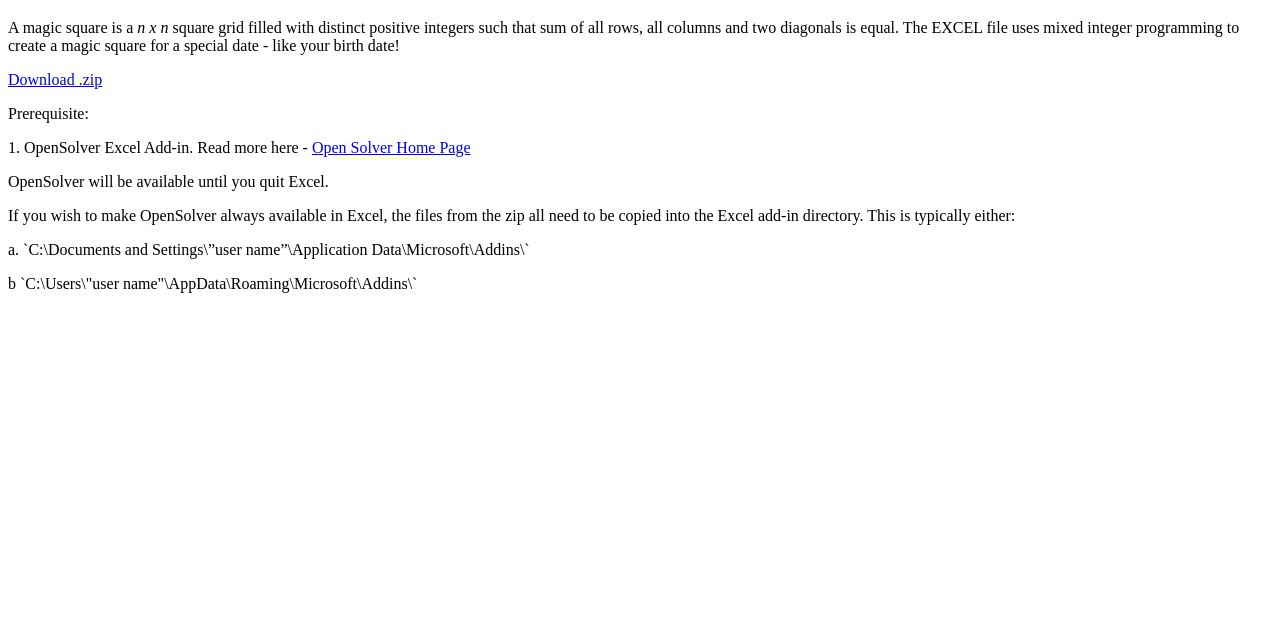
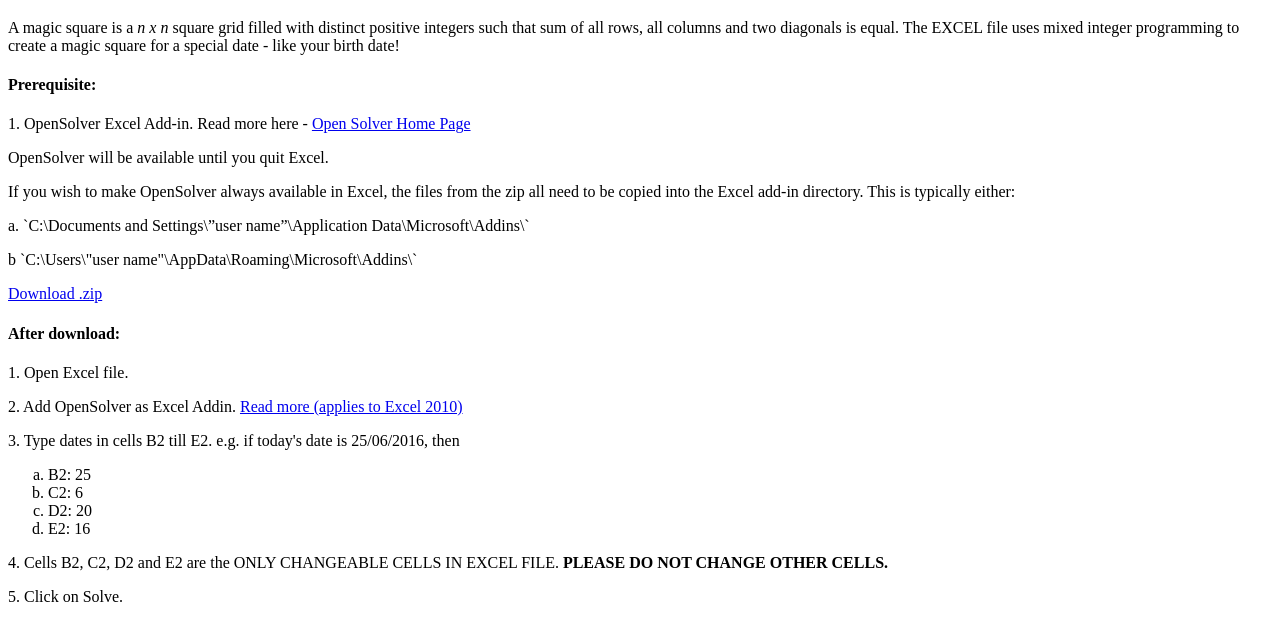
Before and after one commit to RishiBawdekar/how-to-create-magic-square-for-special-date, a plain HTML site: page index.html in a window 1280 px wide. Shown: the part 61-702 px from the top of the page. Drawn offline with Linux system fonts and the light colour scheme.

Commit message:
Update index.html

```diff
--- a/index.html
+++ b/index.html
@@ -16,9 +16,7 @@
 		all columns and two diagonals is equal. The EXCEL file uses mixed integer programming to create a magic square
 		for a special date - like your birth date!</p>
 
-          <a href="https://github.com/RishiBawdekar/SaveGMailAsEML/zipball/master" class="btn">Download .zip</a>
-
-		<p>Prerequisite:</p>
+		<h4>Prerequisite:</h4>
 
 		<p>1. OpenSolver Excel Add-in. Read more here - <a href="https://opensolver.org/" target="_blank">Open Solver Home Page</a>
 
@@ -30,6 +28,24 @@
 		<p>a. `C:\Documents and Settings\”user name”\Application Data\Microsoft\Addins\`</p>
 		<p>b `C:\Users\"user name"\AppData\Roaming\Microsoft\Addins\`</p>
 
+		<a href="https://github.com/RishiBawdekar/SaveGMailAsEML/zipball/master" class="btn">Download .zip</a>
+
+		<h4>After download:</h4>
+
+		<p> 1. Open Excel file.</p>
+		<p> 2. Add OpenSolver as Excel Addin. <a href="https://support.office.com/en-us/article/Add-or-remove-add-ins-0af570c4-5cf3-4fa9-9b88-403625a0b460" target="_blank">Read more (applies to Excel 2010)</a></p>
+		<p> 3. Type dates in cells B2 till E2. e.g. if today's date is 25/06/2016, then</p>
+			<ol type="a">
+  				<li>B2: 25</li>
+ 			 	<li>C2: 6</li>
+ 			 	<li>D2: 20</li>
+				<li>E2: 16</li>
+			</ol>
+	        <p> 4. Cells B2, C2, D2 and E2 are the ONLY CHANGEABLE CELLS IN EXCEL FILE. <b>PLEASE DO NOT CHANGE OTHER CELLS.</b></p>
+		<p> 5. Click on Solve.</p>
+
+
+
 	</body>
 
 </html>
```
